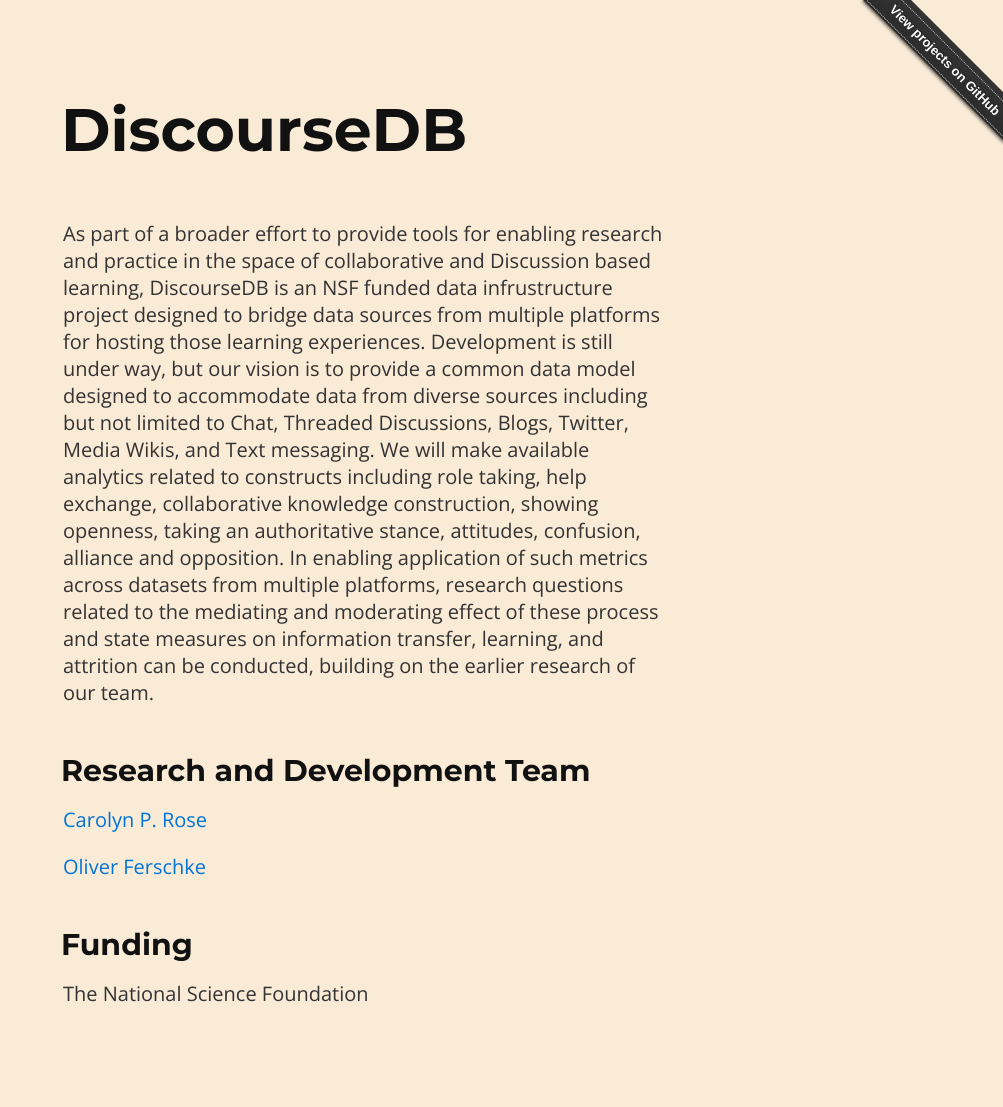
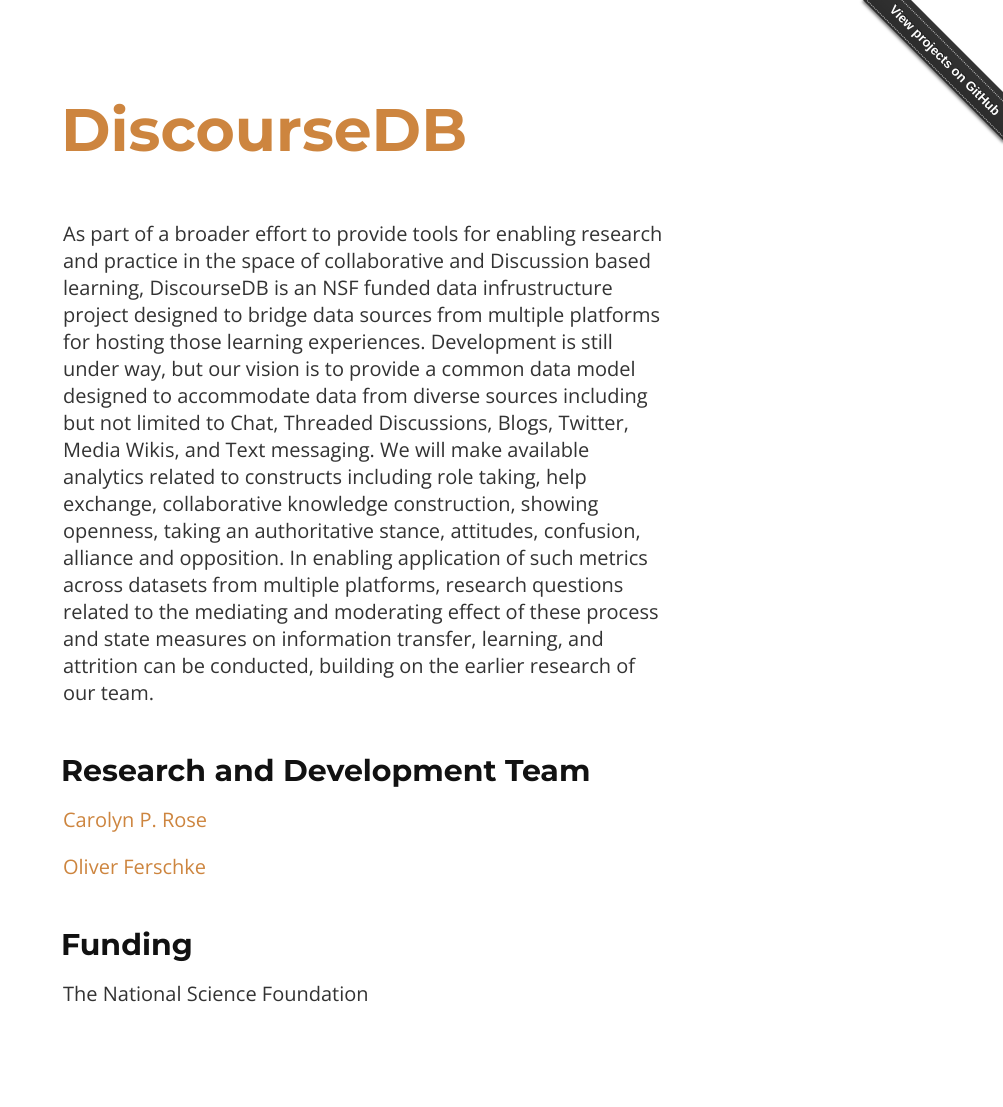
Before and after one commit to cbogart/discoursedb.github.io, a Jekyll site: the page built from index.md, in a window 1280 px wide. Shown: the whole page, without its empty margins (277-1280 px from the left). Built offline with Jekyll 4.4.1, drawn with Linux system fonts in a browser that asks for light colours.

Commit message:
Initial commit

```diff
--- a/css/solo.css
+++ b/css/solo.css
@@ -3,9 +3,9 @@
 @import url(//fonts.googleapis.com/css?family=Inconsolata:400,700);
 
 html {
-		background-color : antiquewhite;
-		font-family: 'Open Sans', sans-serif;
-		font-size : 14px;
+	background-color : white;
+	font-family: 'Open Sans', sans-serif;
+	font-size : 14px;
 }
 
 @media (min-width: 30rem) {
@@ -25,14 +25,14 @@ body {
   }
 }
 
-a {
-  color: #0074d9; /* From http://clrs.cc */
-  text-decoration: none;
+a{
+	text-decoration: none;
 }
 
-a:hover, a:focus {
-  text-decoration: underline;
-}
+a:visited {color : sienna;}
+a:link {color : peru;}
+a:hover {color : brown;}
+a:active {color : brown;}
 
 h1, h2, h3, h4, h5, h6 {
   font-family: Montserrat, sans-serif;
```
